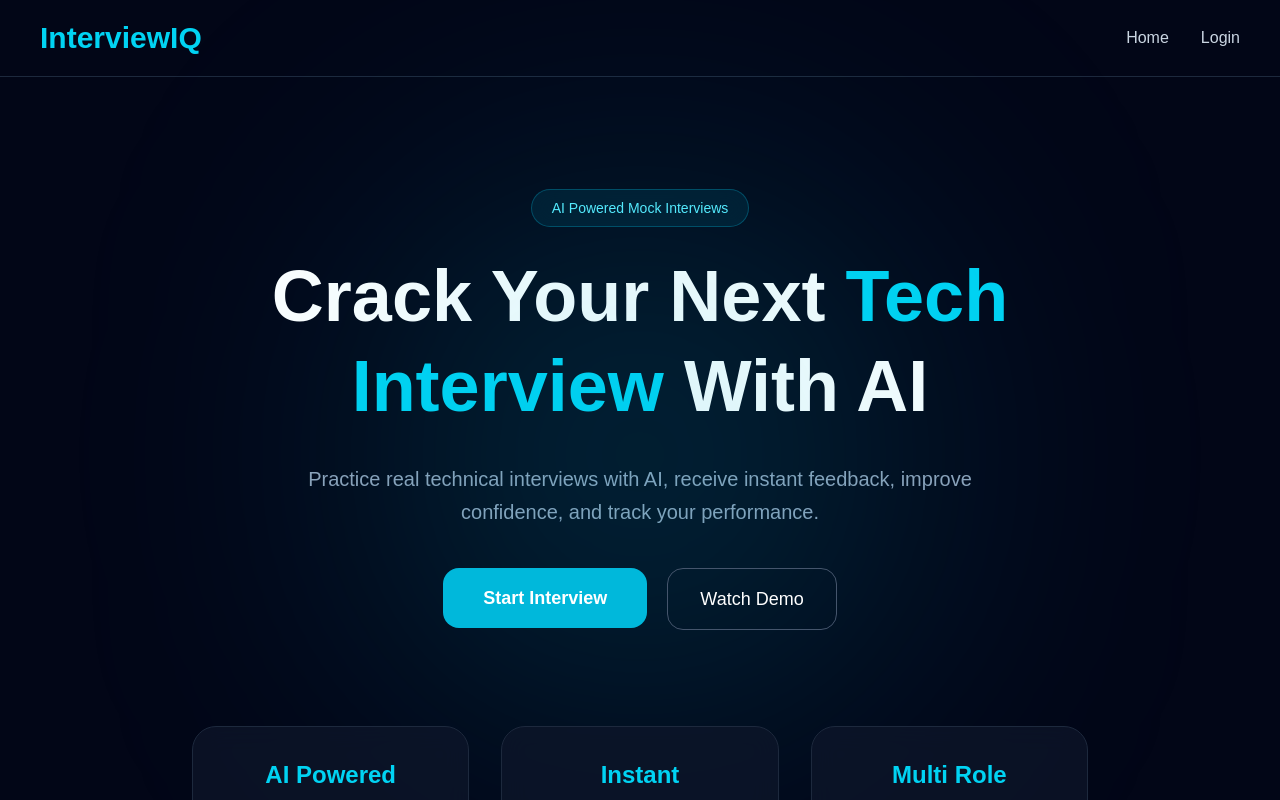
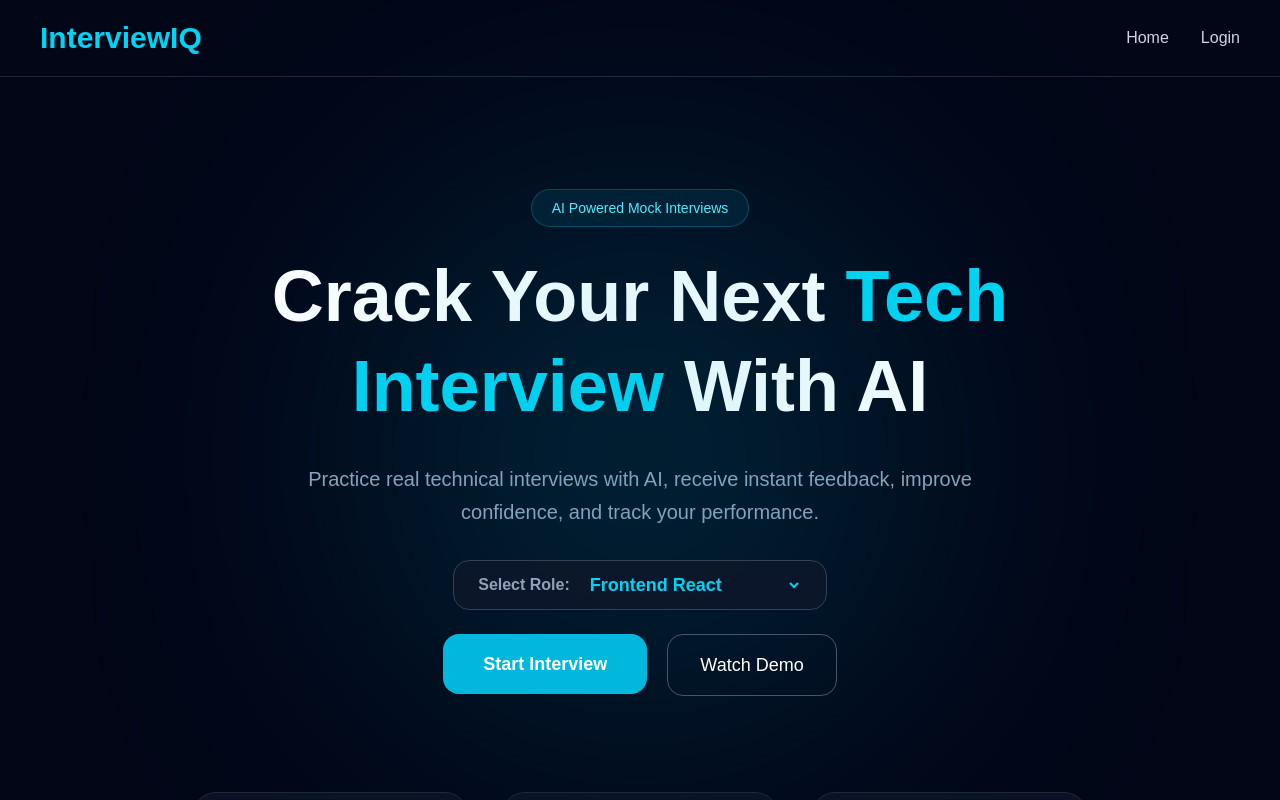
Before and after one commit to abhi-sri94/interviewiq, a React (Vite) app in the folder interviewiq/frontend/: page / in a window 1280 px wide. Shown: the top 800 px of the page. Built offline with nearby package versions, Linux system fonts and the light colour scheme; the HTML template or start-up script is replaced by a standard one.

Commit message:
Add dynamic job role selection

```diff
--- a/interviewiq/frontend/src/pages/HomePage.jsx
+++ b/interviewiq/frontend/src/pages/HomePage.jsx
@@ -1,9 +1,10 @@
 import Navbar from "../components/Navbar";
 import { motion } from "framer-motion";
 import { Link, useNavigate } from "react-router-dom";
-
+import { useState } from "react";
 
 function HomePage() {
+    const [selectedRole, setSelectedRole] = useState("Frontend React Developer");
 
 
     return (
@@ -45,18 +46,34 @@ function HomePage() {
                     feedback, improve confidence, and track your performance.
                 </motion.p>
                 {/* Buttons */}
-                {/* Buttons */}
+                {/* Role Selector & Buttons */}
                 <motion.div
                     initial={{ opacity: 0, y: 20 }}
                     animate={{ opacity: 1, y: 0 }}
                     transition={{ delay: 0.6, duration: 0.8 }}
-                    className="flex flex-col md:flex-row gap-4 md:gap-5 mt-10 relative z-50 w-full md:w-auto"
+                    className="flex flex-col items-center gap-4 mt-8 relative z-50 w-full md:w-auto"
                 >
-                    <Link to="/interview" className="w-full md:w-auto">
-                        <button className="w-full md:w-auto bg-cyan-500 hover:bg-cyan-600 transition px-10 py-4 rounded-2xl text-lg font-semibold cursor-pointer">
-                            Start Interview
-                        </button>
-                    </Link>
+                    <div className="w-full md:w-auto bg-slate-900/80 border border-slate-700 rounded-2xl px-6 py-3 flex items-center justify-between backdrop-blur-md">
+                        <span className="text-slate-400 mr-4 font-semibold">Select Role:</span>
+                        <select
+                            value={selectedRole}
+                            onChange={(e) => setSelectedRole(e.target.value)}
+                            className="bg-transparent text-cyan-400 outline-none font-bold cursor-pointer text-lg"
+                        >
+                            <option className="bg-slate-900 text-white" value="Frontend React Developer">Frontend React</option>
+                            <option className="bg-slate-900 text-white" value="Backend Node.js Developer">Backend Node.js</option>
+                            <option className="bg-slate-900 text-white" value="Full Stack Developer">Full Stack</option>
+                            <option className="bg-slate-900 text-white" value="Human Resources (HR)">HR / Behavioral</option>
+                            <option className="bg-slate-900 text-white" value="Data Structures & Algorithms">DSA / Problem Solving</option>
+                        </select>
+                    </div>
+
+                    <div className="flex flex-col md:flex-row gap-4 md:gap-5 w-full md:w-auto mt-2">
+                        <Link to="/interview" state={{ role: selectedRole }} className="w-full md:w-auto">
+                            <button className="w-full md:w-auto bg-cyan-500 hover:bg-cyan-600 transition px-10 py-4 rounded-2xl text-lg font-semibold cursor-pointer">
+                                Start Interview
+                            </button>
+                        </Link>
 
                     <button
                         onClick={() => document.getElementById('how-it-works')?.scrollIntoView({ behavior: 'smooth' })}
@@ -64,6 +81,7 @@ function HomePage() {
                     >
                         Watch Demo
                     </button>
+                    </div>
                 </motion.div>
 
                 {/* Stats */}
--- a/interviewiq/frontend/src/pages/InterviewPage.jsx
+++ b/interviewiq/frontend/src/pages/InterviewPage.jsx
@@ -5,12 +5,14 @@ import Editor from "@monaco-editor/react";
 import { FiMic, FiMicOff, FiVideo, FiVideoOff } from "react-icons/fi";
 import { FaRobot, FaUserCircle } from "react-icons/fa";
 import { BiCodeAlt } from "react-icons/bi";
-import { Link } from "react-router-dom";
+import { Link, useLocation } from "react-router-dom";
 
 const SpeechRecognition =
     window.SpeechRecognition || window.webkitSpeechRecognition;
 
 function InterviewPage() {
+    const location = useLocation();
+    const role = location.state?.role || "Frontend React Developer";
 
     const [code, setCode] = useState("");
 
@@ -92,7 +94,7 @@ function InterviewPage() {
 
     const fetchQuestion = async () => {
         try {
-            const response = await fetch("https://interviewiq-backend-6iev.onrender.com/generate-question");
+            const response = await fetch(`https://interviewiq-backend-6iev.onrender.com/generate-question?role=${encodeURIComponent(role)}`);
 
             const data = await response.json();
 
@@ -119,7 +121,7 @@ function InterviewPage() {
             setCodingMode(true);
 
             const res = await fetch(
-                "https://interviewiq-backend-6iev.onrender.com/generate-coding-question"
+                `https://interviewiq-backend-6iev.onrender.com/generate-coding-question?role=${encodeURIComponent(role)}`
             );
 
             const data = await res.json();
@@ -268,7 +270,7 @@ function InterviewPage() {
                     </h2>
 
                     <p className="text-slate-400 mt-3">
-                        Frontend React Interview
+                        {role} Interview
                     </p>
 
                 </div>
```
Also changed, not shown: 1 other file (tests, documents, lock files or other folders).
